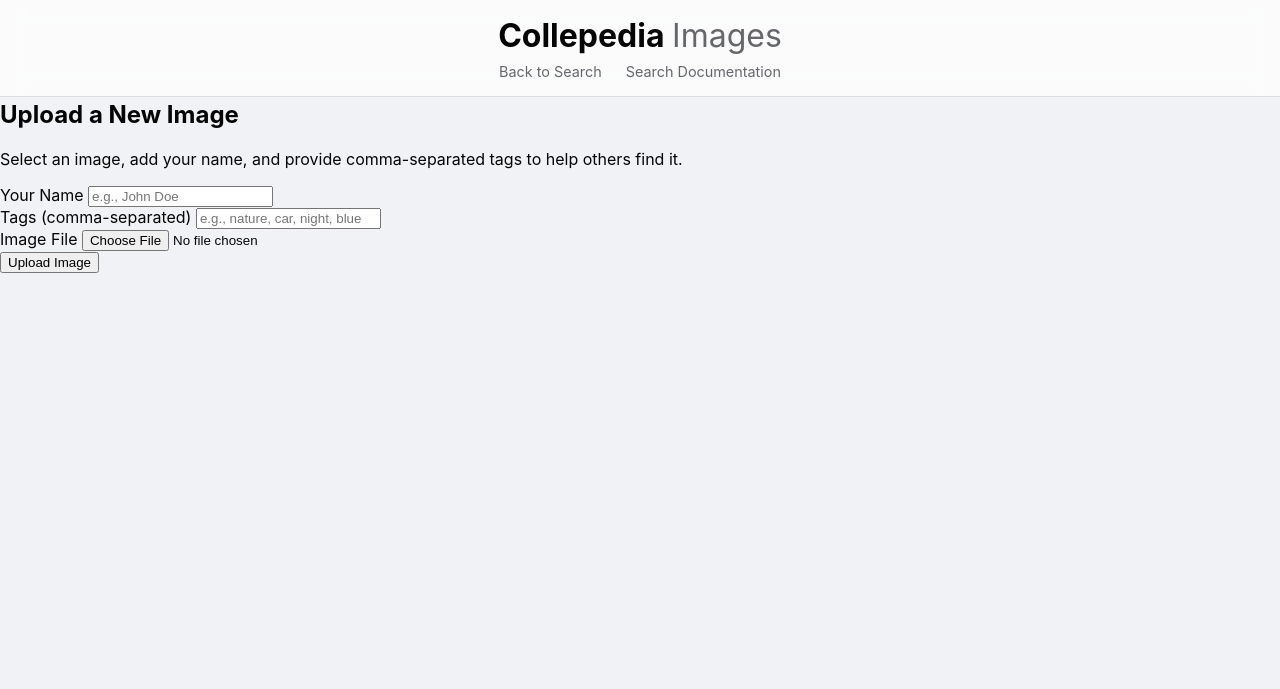
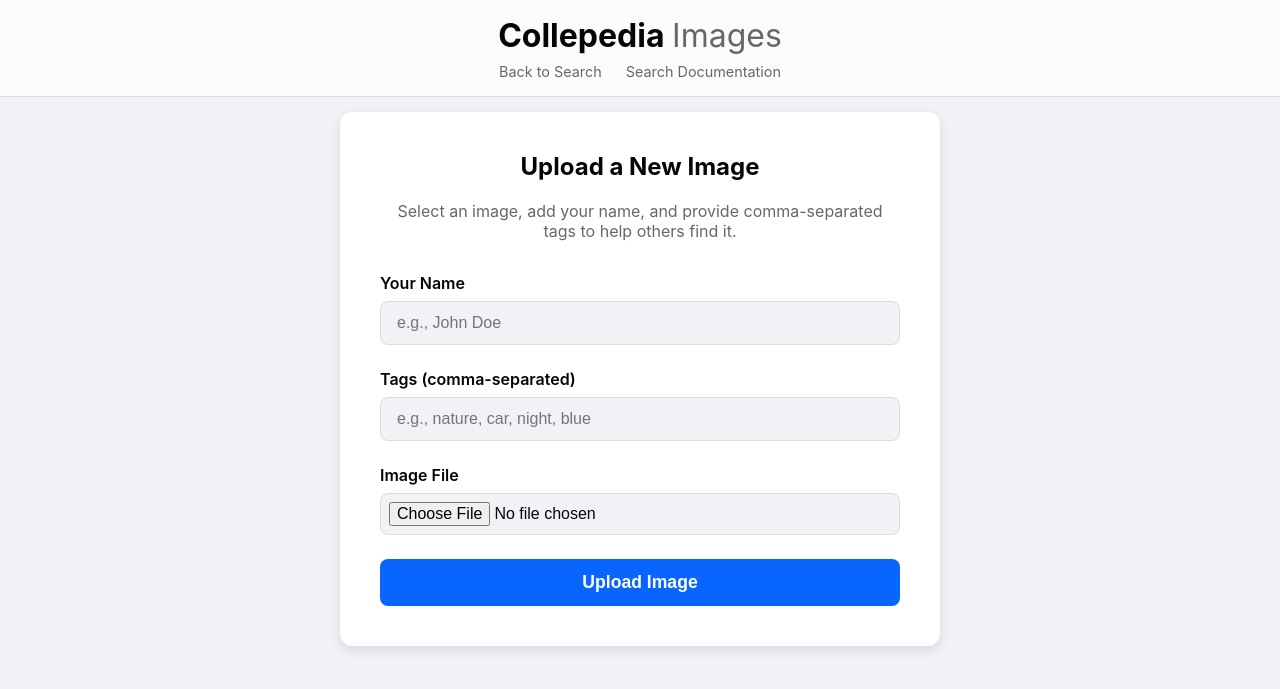
Before and after one commit to AbdulRahman-Muhammad/CollepediaImages, a Flask app: page /upload-page in a window 1280 px wide. Shown: the top 689 px of the page. Run offline with Flask 3, Linux system fonts and the light colour scheme; parts of the project's set-up code (start-up, migrations or seed data) failed here and were passed over.

Commit message:
Update style.css

```diff
--- a/static/style.css
+++ b/static/style.css
@@ -118,3 +118,122 @@
 .doc-content { max-width: 800px; margin: 2rem auto; padding: 2rem; background: var(--surface-color); border-radius: var(--border-radius); }
 .doc-content h3 { border-bottom: 1px solid var(--border-color); padding-bottom: 0.5rem; margin-top: 2rem; }
 .doc-content code { background: var(--bg-color); padding: 0.2rem 0.5rem; border-radius: 4px; font-family: monospace; }
+/* --- Upload Page Specific Styles --- */
+.upload-container {
+    display: flex;
+    justify-content: center;
+    align-items: center;
+    padding: 2rem;
+}
+
+.upload-form-wrapper {
+    width: 100%;
+    max-width: 600px;
+    background: var(--surface-color);
+    padding: 2.5rem;
+    border-radius: var(--border-radius);
+    box-shadow: 0 4px 12px var(--shadow-color);
+}
+
+.upload-form-wrapper h2 {
+    margin-top: 0;
+    text-align: center;
+}
+
+.upload-form-wrapper p {
+    text-align: center;
+    color: var(--text-color-secondary);
+    margin-bottom: 2rem;
+}
+
+.form-group {
+    margin-bottom: 1.5rem;
+}
+
+.form-group label {
+    display: block;
+    margin-bottom: 0.5rem;
+    font-weight: 600;
+}
+
+.form-group input[type="text"],
+.form-group input[type="file"] {
+    width: 100%;
+    padding: 0.75rem 1rem;
+    border: 1px solid var(--border-color);
+    border-radius: 8px;
+    background-color: var(--bg-color);
+    color: var(--text-color);
+    font-size: 1rem;
+}
+
+.form-group input[type="file"] {
+    padding: 0.5rem;
+}
+
+.form-group input:focus {
+    outline: none;
+    border-color: var(--primary-color);
+    box-shadow: 0 0 0 3px color-mix(in srgb, var(--primary-color) 20%, transparent);
+}
+
+.submit-btn {
+    width: 100%;
+    padding: 0.8rem 1rem;
+    background-color: var(--primary-color);
+    color: white;
+    border: none;
+    border-radius: 8px;
+    font-size: 1.1rem;
+    font-weight: 700;
+    cursor: pointer;
+    transition: background-color 0.2s;
+    display: flex;
+    justify-content: center;
+    align-items: center;
+}
+
+.submit-btn:hover:not(:disabled) {
+    background-color: color-mix(in srgb, var(--primary-color) 90%, black);
+}
+
+.submit-btn:disabled {
+    background-color: var(--text-color-secondary);
+    cursor: not-allowed;
+}
+
+.form-feedback {
+    text-align: center;
+    margin-top: 1rem;
+    padding: 0.75rem;
+    border-radius: 8px;
+    display: none; /* Hidden by default */
+}
+
+.form-feedback:not(:empty) {
+    display: block;
+}
+
+.form-feedback.success {
+    background-color: color-mix(in srgb, #4caf50 20%, transparent);
+    color: #4caf50;
+}
+
+.form-feedback.error {
+    background-color: color-mix(in srgb, #f44336 20%, transparent);
+    color: #f44336;
+}
+
+/* Loader animation for the button */
+.btn-loader {
+    width: 20px;
+    height: 20px;
+    border: 3px solid rgba(255, 255, 255, 0.3);
+    border-radius: 50%;
+    border-top-color: #fff;
+    animation: spin 1s ease-in-out infinite;
+}
+
+@keyframes spin {
+    to { transform: rotate(360deg); }
+}
```
